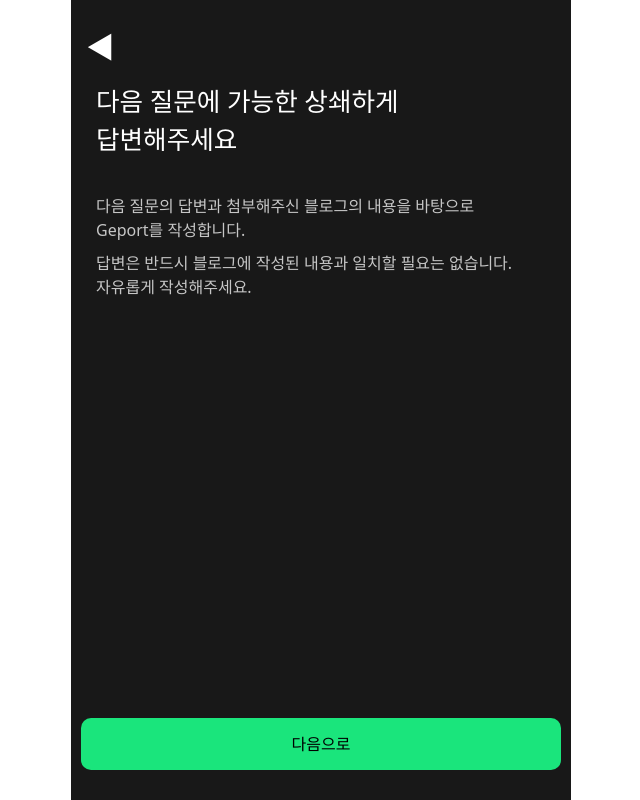
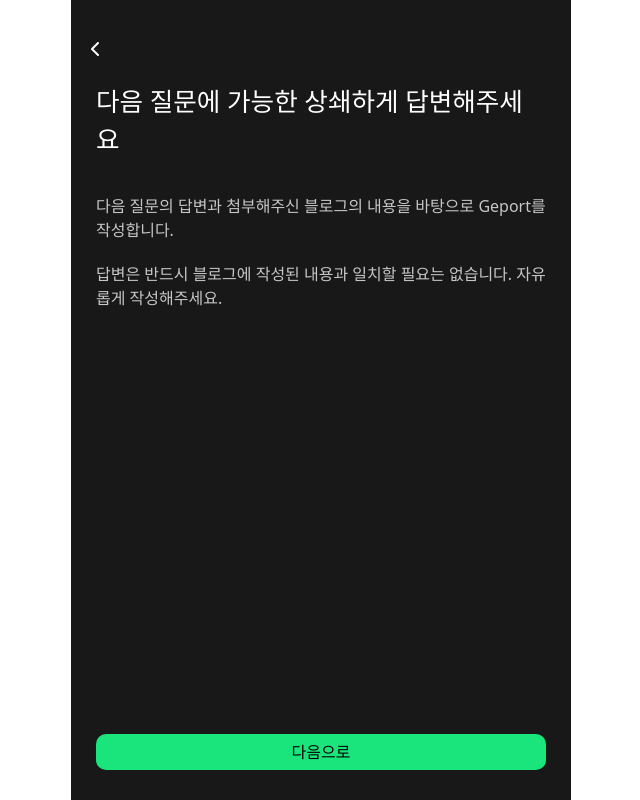
Before and after one commit to GO-GlobalOptimum/Geport-MVP-FE, a Next.js app: page /geport in a window 1280 px wide. Shown: the whole page, without its empty margins (319-959 px from the left). Built offline with nearby package versions, Linux system fonts and the light colour scheme.

Commit message:
fix : /geport, /geport/link 뒤로가기 화살표, padding 맞추기

```diff
--- a/src/app/geport/link/page.js
+++ b/src/app/geport/link/page.js
@@ -5,7 +5,7 @@ import { useRouter } from 'next/navigation';
 const Question = (props) => {
     return (
         <div style={{borderStyle: "round",
-            margin: "3%", width: "94%", height : "12%", borderRadius: "10px", display: "flex"}}>
+            marginLeft: "5%", marginRight: "5%", marginBottom: "2%", width: "90%", height : "50px", borderRadius: "10px", display: "flex"}}>
             <input
                 style={{backgroundColor: "#363636", width: "95%", height: "100%", borderRadius: "10px", paddingLeft: "1%"}}
                 placeholder = "이곳에 블로그 링크를 첨부해주세요" value={props.question.content}
@@ -62,14 +62,18 @@ export default function GeportLink(){
             weight: "100%"
         }}>
             <div style={{width: "100%", height: "7%", marginTop: "5%"}}>
-                <div style={{width: "15%", height: "100%", marginLeft: "3%"}}>
+                <div style={{width: "15%", height: "100%"}}>
                     <button style={{fontSize: "1.8em"}} onClick={() => {
                         router.push('/');
-                    }}> ◀︎
+                    }}>
+                        <svg width="48" height="48" viewBox="0 0 48 48" fill="none" xmlns="http://www.w3.org/2000/svg">
+                            <path d="M27 30L21 24L27 18" stroke="white" stroke-width="2" stroke-linecap="round"
+                                  stroke-linejoin="round"/>
+                        </svg>
                     </button>
                 </div>
             </div>
-            <div style={{width: "100%", height: "10%", fontSize: "1.6em", marginBottom: "3%", marginLeft: "5%"}}>
+            <div style={{width: "100%", height: "10%", fontSize: "1.6em", marginBottom: "3%", paddingLeft: "5%"}}>
                 나의 블로그 게시물 링크를 <br/>
                 최대 10개까지 첨부해주세요
             </div>
@@ -79,7 +83,7 @@ export default function GeportLink(){
                 fontSize: "1em",
                 marginBottom: "5%",
                 color: "#C6C6C6",
-                marginLeft: "5%"
+                paddingLeft: "5%"
             }}>
                 게시물 링크를 최소 5개, 최대 10개 첨부해주세요 <br/>
                 첨부한 게시물을 바탕으로 Geport를 만들어드립니다.
@@ -93,8 +97,8 @@ export default function GeportLink(){
                     })
                 }
                 <div style={{
-                    width: "94%", height: "10%", borderStyle: "round", borderWidth: "4px", borderColor: "#363636",
-                    margin: "3%", borderRadius: "10px", display: "flex",
+                    width: "90%", height: "10%", borderStyle: "round", borderWidth: "4px", borderColor: "#363636",
+                    margin: "5%", borderRadius: "10px", display: "flex",
                     alignItems: "center", justifyContent: "center", color: "#C6C6C6"
                 }}
 
@@ -105,11 +109,11 @@ export default function GeportLink(){
                 </div>
             </div>
             <div style={{
-                width: "96%",
-                height: "7%",
+                width: "90%",
+                height: "50px",
                 backgroundColor: green && isValidCount ? "#1AE57C" : "#363636",
                 borderRadius: "10px",
-                margin: "2%",
+                margin: "5%",
                 marginBottom: "6%",
                 color: green && isValidCount ? "black" : "#C6C6C6",
                 display: "flex",
--- a/src/app/geport/page.js
+++ b/src/app/geport/page.js
@@ -65,16 +65,19 @@ export default function Geport(){
             weight: "100%"
         }}>
             <div style={{width: "100%", height: "10%", marginTop: "5%"}}>
-                <div style={{width: "15%", height: "100%", marginLeft: "3%"}}>
+                <div style={{width: "15%", height: "100%"}}>
                     <button style={{fontSize: "1.8em"}} onClick={() => {
                         if (paging < 1) {
                             router.refresh();
                             router.push('/geport/link');
+                        } else {
+                            setPaging(prev => prev - 1)
                         }
-                        else {
-                            setPaging(prev => prev -1)
-                        }
-                    }}> ◀︎
+                    }}>
+                        <svg width="48" height="48" viewBox="0 0 48 48" fill="none" xmlns="http://www.w3.org/2000/svg">
+                            <path d="M27 30L21 24L27 18" stroke="white" stroke-width="2" stroke-linecap="round"
+                                  stroke-linejoin="round"/>
+                        </svg>
                     </button>
                 </div>
             </div>
@@ -98,11 +101,11 @@ export default function Geport(){
             }
 
             <div style={{
-                width: "96%",
-                height: "9%",
+                width: "90%",
+                height: "50px",
                 backgroundColor: isVaild ? "#1AE57C" : "#363636",
                 borderRadius: "10px",
-                margin: "2%",
+                margin: "5%",
                 marginBottom: "6%",
                 color: isVaild ? "black" : "#C6C6C6",
                 display: "flex",
@@ -131,8 +134,9 @@ export function Information() {
         <div style={{
             height: '100vh'
         }}>
-            <div style={{width: "100%", height: "15%", fontSize: "1.6em", marginBottom: "5%", marginLeft: "5%"}}>
-                다음 질문에 가능한 상쇄하게 <br/>
+            <div style={{width: "100%", height: "15%", fontSize: "1.6em",
+                marginBottom: "5%", paddingLeft: "5%", paddingRight: "5%"}}>
+                다음 질문에 가능한 상쇄하게
                 답변해주세요
             </div>
             <div style={{
@@ -140,9 +144,11 @@ export function Information() {
                 height: "10%",
                 fontSize: "1em",
                 color: "#C6C6C6",
-                marginLeft: "5%"
+                marginBottom: "2%",
+                paddingLeft: "5%",
+                paddingRight: "5%"
             }}>
-                다음 질문의 답변과 첨부해주신 블로그의 내용을 바탕으로 <br/>
+                다음 질문의 답변과 첨부해주신 블로그의 내용을 바탕으로
                 Geport를 작성합니다.
             </div>
             <div style={{
@@ -151,9 +157,10 @@ export function Information() {
                 fontSize: "1em",
                 marginBottom: "5%",
                 color: "#C6C6C6",
-                marginLeft: "5%"
+                paddingLeft: "5%",
+                paddingRight: "5%"
             }}>
-                답변은 반드시 블로그에 작성된 내용과 일치할 필요는 없습니다. <br/>
+                답변은 반드시 블로그에 작성된 내용과 일치할 필요는 없습니다.
                 자유롭게 작성해주세요.
             </div>
         </div>
@@ -167,7 +174,8 @@ export function First({answer, page, update}){
         <div style={{
             height: '100vh'
         }}>
-            <div style={{width: "100%", height: "10%", fontSize: "1.6em", marginBottom: "2%" , marginLeft: "5%"}}>
+            <div style={{width: "100%", height: "10%", fontSize: "1.5em",
+                marginBottom: "20px" , paddingLeft: "5%", paddingRight: "5%"}}>
                 당신은 어떤 사람이 되고 싶나요?
             </div>
             <div style={{
@@ -176,13 +184,13 @@ export function First({answer, page, update}){
                 fontSize: "1em",
                 marginBottom: "5%",
                 color: "#C6C6C6",
-                marginLeft: "5%"
+                paddingLeft: "5%",
+                paddingRight: "5%",
             }}>
-                답변은 반드시 블로그에 작성된 내용과 일치할 필요는 없습니다. <br/>
+                답변은 반드시 블로그에 작성된 내용과 일치할 필요는 없습니다.
                 자유롭게 작성해주세요.
             </div>
             <div style={{
-                display: "flex",
                 alignItems: "center",
                 justifyContent: "center",
                 width: "90%", marginLeft: "5%", height: "40%",
@@ -213,7 +221,8 @@ export function Second({answer, page, update}) {
         <div style={{
             height: '100vh'
         }}>
-            <div style={{width: "100%", height: "10%", fontSize: "1.6em", marginBottom: "2%" , marginLeft: "5%"}}>
+            <div style={{width: "100%", height: "10%", fontSize: "1.5em",
+                marginBottom: "20px" , paddingLeft: "5%", paddingRight: "5%"}}>
                 당신의 좌우명은 무엇인가요?
             </div>
             <div style={{
@@ -222,9 +231,10 @@ export function Second({answer, page, update}) {
                 fontSize: "1em",
                 marginBottom: "5%",
                 color: "#C6C6C6",
-                marginLeft: "5%"
+                paddingLeft: "5%",
+                paddingRight: "5%"
             }}>
-                답변은 반드시 블로그에 작성된 내용과 일치할 필요는 없습니다. <br/>
+                답변은 반드시 블로그에 작성된 내용과 일치할 필요는 없습니다.
                 자유롭게 작성해주세요.
             </div>
             <div style={{
@@ -261,7 +271,8 @@ export function Third({answer, page, update}) {
         <div style={{
             height: '100vh'
         }}>
-            <div style={{width: "100%", height: "10%", fontSize: "1.6em", marginBottom: "2%" , marginLeft: "5%"}}>
+            <div style={{width: "100%", height: "10%", fontSize: "1.5em",
+                marginBottom: "20px" , paddingLeft: "5%", paddingRight: "5%"}}>
                 당신이 좋아하는 것은 무엇인가요?
             </div>
             <div style={{
@@ -270,9 +281,10 @@ export function Third({answer, page, update}) {
                 fontSize: "1em",
                 marginBottom: "5%",
                 color: "#C6C6C6",
-                marginLeft: "5%"
+                paddingLeft: "5%",
+                paddingRight: "5%"
             }}>
-                답변은 반드시 블로그에 작성된 내용과 일치할 필요는 없습니다. <br/>
+                답변은 반드시 블로그에 작성된 내용과 일치할 필요는 없습니다.
                 자유롭게 작성해주세요.
             </div>
             <div style={{
@@ -306,7 +318,8 @@ export function Fourth({answer, page, update}) {
         <div style={{
             height: '100vh'
         }}>
-            <div style={{width: "100%", height: "10%", fontSize: "1.6em", marginBottom: "2%" , marginLeft: "5%"}}>
+            <div style={{width: "100%", height: "10%", fontSize: "1.5em",
+                marginBottom: "20px" , paddingLeft: "5%", paddingRight: "5%"}}>
                 당신이 잘하는 건 무엇인가요?
             </div>
             <div style={{
@@ -315,9 +328,10 @@ export function Fourth({answer, page, update}) {
                 fontSize: "1em",
                 marginBottom: "5%",
                 color: "#C6C6C6",
-                marginLeft: "5%"
+                paddingLeft: "5%",
+                paddingRight: "5%"
             }}>
-                답변은 반드시 블로그에 작성된 내용과 일치할 필요는 없습니다. <br/>
+                답변은 반드시 블로그에 작성된 내용과 일치할 필요는 없습니다.
                 자유롭게 작성해주세요.
             </div>
             <div style={{
@@ -352,8 +366,9 @@ export function Fifth({answer, page, update}){
         <div style={{
             height: '100vh'
         }}>
-            <div style={{width: "100%", height: "15%", fontSize: "1.6em", marginBottom: "2%" , marginLeft: "5%"}}>
-                인생의 변곡점은 무엇인가요? <br/>
+            <div style={{width: "100%", height: "15%", fontSize: "1.5em",
+                marginBottom: "20px" , paddingLeft: "5%", paddingRight: "5%"}}>
+                인생의 변곡점은 무엇인가요?
                 힘들었지만 극복했던 경험을 알려주세요
             </div>
             <div style={{
@@ -362,9 +377,10 @@ export function Fifth({answer, page, update}){
                 fontSize: "1em",
                 marginBottom: "5%",
                 color: "#C6C6C6",
-                marginLeft: "5%"
+                paddingLeft: "5%",
+                paddingRight: "5%"
             }}>
-                답변은 반드시 블로그에 작성된 내용과 일치할 필요는 없습니다. <br/>
+                답변은 반드시 블로그에 작성된 내용과 일치할 필요는 없습니다.
                 자유롭게 작성해주세요.
             </div>
             <div style={{
```
